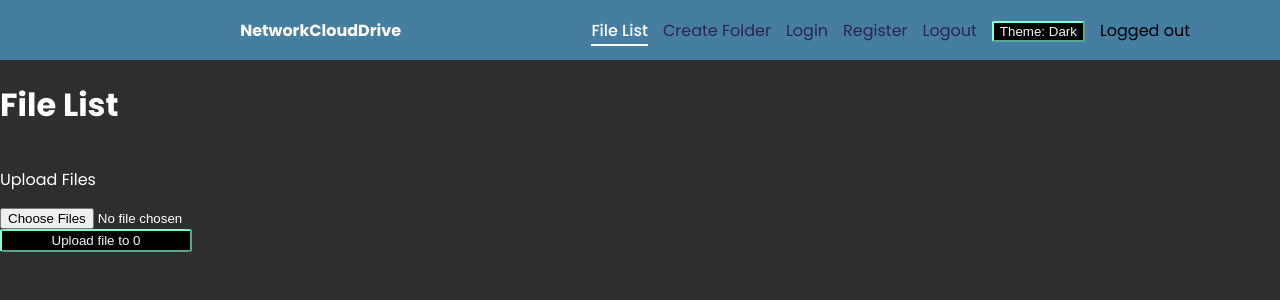
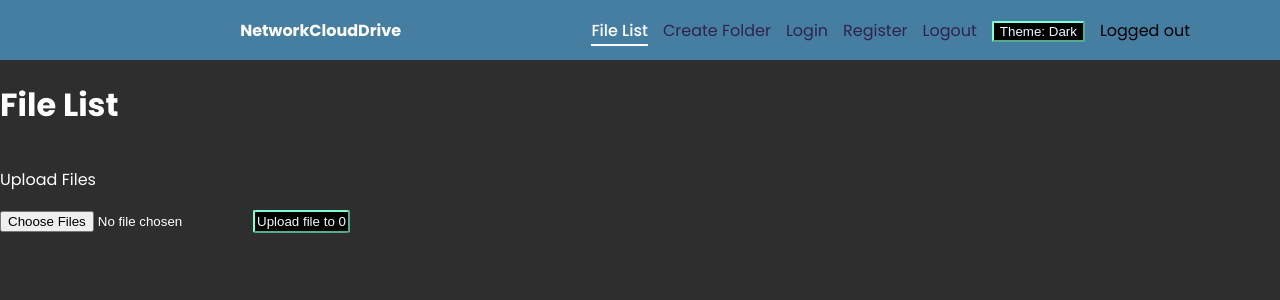
Before and after one commit to Aksellercan/NetworkCloudDriveReactOld, a React (Create React App) app: page / in a window 1280 px wide. Shown: the top 300 px of the page. Built offline with nearby package versions, Linux system fonts and the light colour scheme; no server answers.

Commit message:
fix aligning

```diff
--- a/src/Components/FileList.tsx
+++ b/src/Components/FileList.tsx
@@ -124,7 +124,7 @@ export function FileList() {
         useEffectRunCount++;
     }, []);
 
-    return (<div>
+    return (<div style={{ display: "flex", flexDirection: "column" }}>
         <UploadButton currentFolderId={getfolderId} />
         <div id="navigationDiv"></div>
         <div id="list-outer" className="fileListDiv">
--- a/src/Styles/upload.css
+++ b/src/Styles/upload.css
@@ -1,10 +1,8 @@
 .uploadButtonDiv {
-    display: flex;
-    flex-direction: column;
+    float: left;
     color: white;
 }
 
 .uploadButtonDiv>button {
-    width: 15%;
     padding: 2px;
 }
```
